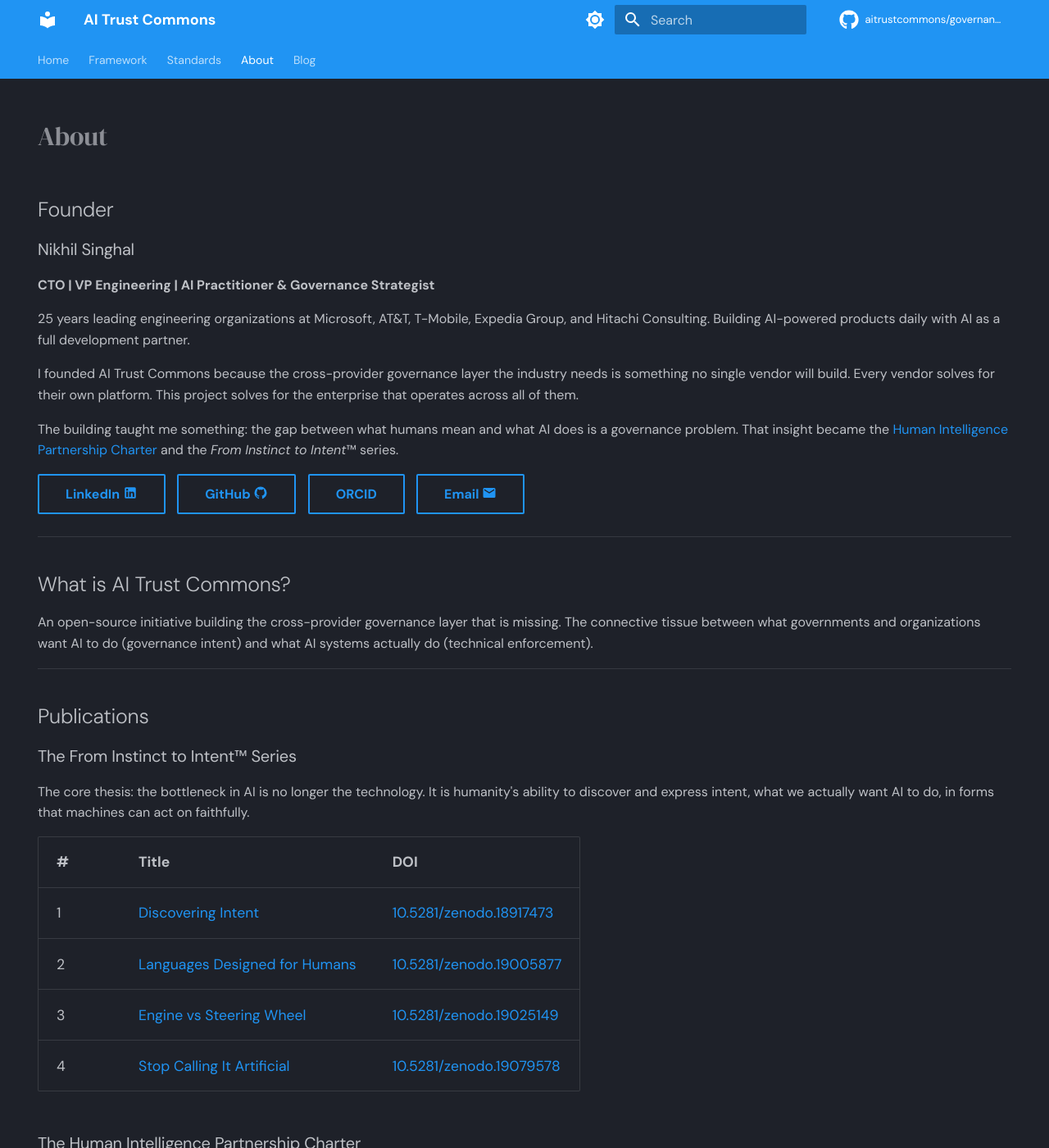
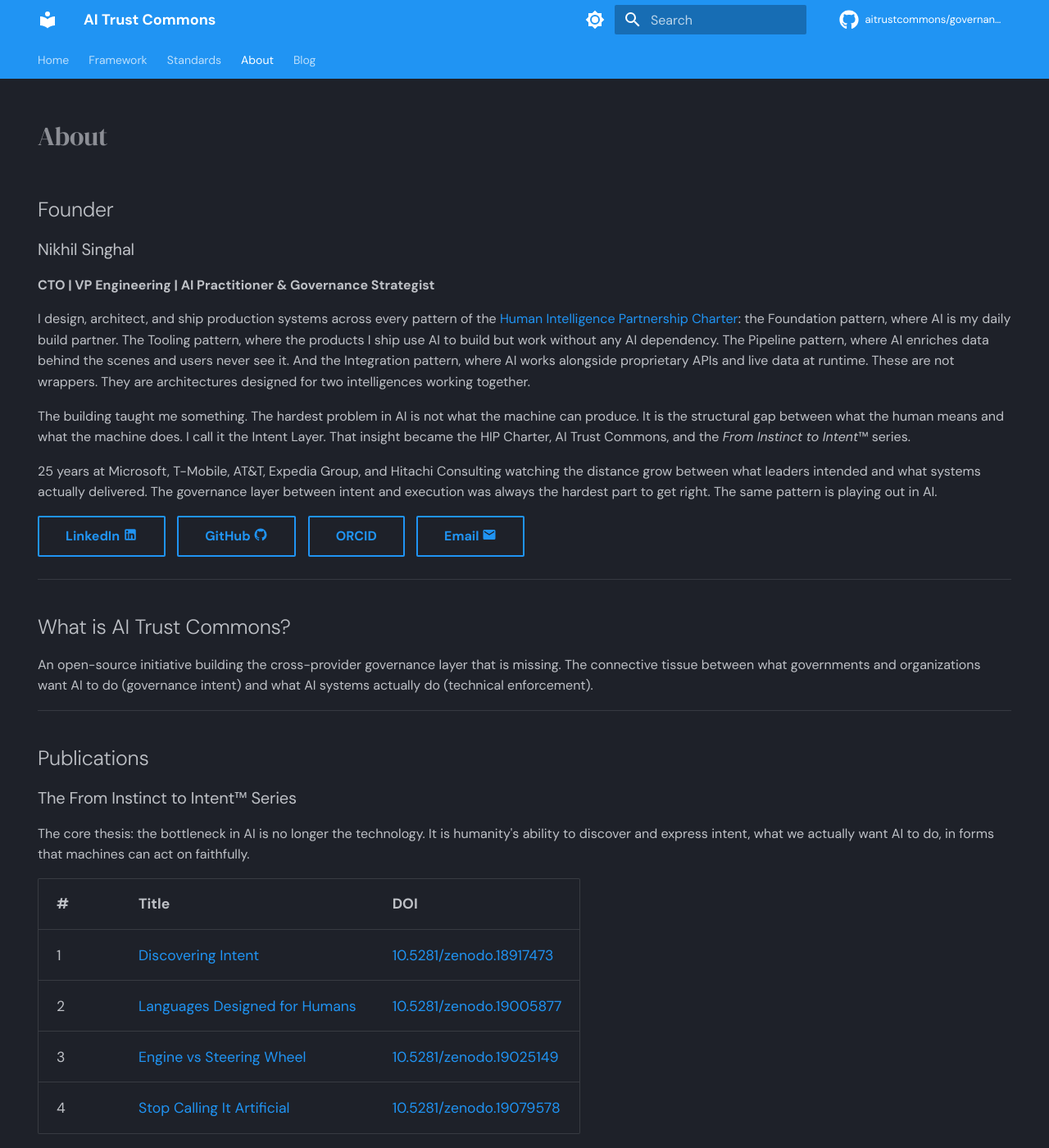
Before and after one commit to aitrustcommons/aitrustcommons.github.io, an MkDocs documentation site: the page built from docs/about.md, in a window 1280 px wide and 1400 px high. Shown: the whole window at 82% size. Built offline with MkDocs 1.6.1 and Material for MkDocs 9.7.7, drawn with Linux system fonts in a browser that asks for light colours; comment, search, counter and statistics services are not loaded; some of the changed text lies outside the part shown.

Commit message:
About page: refined narrative + avatar fix
About page: three beats from narrative/ source of truth
- Beat 1: four partnership patterns named with descriptions
- Beat 2: Intent Layer (not what machine can produce... the gap)
- Beat 3: 25 years softened (distance grew, hardest to get right)
- HIP Charter description: 15 positions on the map

Blog author: updated description to 'Builder who governs'
CSS: avatar object-fit fix for blog author images

```diff
--- a/docs/about.md
+++ b/docs/about.md
@@ -1,6 +1,6 @@
 ---
 title: "About AI Trust Commons"
-description: "Founded by Nikhil Singhal. 25 years of engineering leadership. Building the cross-provider AI governance layer no single vendor will build."
+description: "Founded by Nikhil Singhal. Builder who governs. The Human Intelligence Partnership Charter, the Intent Layer, and 25 years of engineering leadership."
 hide:
   - navigation
 ---
@@ -13,11 +13,11 @@ hide:
 
 **CTO | VP Engineering | AI Practitioner & Governance Strategist**
 
-25 years leading engineering organizations at Microsoft, AT&T, T-Mobile, Expedia Group, and Hitachi Consulting. Building AI-powered products daily with AI as a full development partner.
+I design, architect, and ship production systems across every pattern of the [Human Intelligence Partnership Charter](https://hipcharter.com): the Foundation pattern, where AI is my daily build partner. The Tooling pattern, where the products I ship use AI to build but work without any AI dependency. The Pipeline pattern, where AI enriches data behind the scenes and users never see it. And the Integration pattern, where AI works alongside proprietary APIs and live data at runtime. These are not wrappers. They are architectures designed for two intelligences working together.
 
-I founded AI Trust Commons because the cross-provider governance layer the industry needs is something no single vendor will build. Every vendor solves for their own platform. This project solves for the enterprise that operates across all of them.
+The building taught me something. The hardest problem in AI is not what the machine can produce. It is the structural gap between what the human means and what the machine does. I call it the Intent Layer. That insight became the HIP Charter, AI Trust Commons, and the *From Instinct to Intent*™ series.
 
-The building taught me something: the gap between what humans mean and what AI does is a governance problem. That insight became the [Human Intelligence Partnership Charter](https://hipcharter.com) and the *From Instinct to Intent*™ series.
+25 years at Microsoft, T-Mobile, AT&T, Expedia Group, and Hitachi Consulting watching the distance grow between what leaders intended and what systems actually delivered. The governance layer between intent and execution was always the hardest part to get right. The same pattern is playing out in AI.
 
 [LinkedIn :material-linkedin:](https://linkedin.com/in/nikhilsinghal){ .md-button }
 [GitHub :material-github:](https://github.com/nikhilsi){ .md-button }
@@ -47,7 +47,7 @@ The core thesis: the bottleneck in AI is no longer the technology. It is humanit
 
 ### The Human Intelligence Partnership Charter
 
-Four patterns of human-AI partnership. Drop "artificial." Start building with intelligence.
+Four partnership patterns. Fifteen positions on the map. Drop "artificial." Start building with intelligence.
 
 [Read the Charter at hipcharter.com](https://hipcharter.com){ .md-button .md-button--primary }
 
--- a/docs/blog/.authors.yml
+++ b/docs/blog/.authors.yml
@@ -1,5 +1,5 @@
 authors:
   nikhil:
     name: Nikhil Singhal
-    description: CTO | VP Engineering | AI Practitioner & Governance Strategist. Founder, AI Trust Commons.
+    description: Builder who governs. Founder, AI Trust Commons. Author, Human Intelligence Partnership Charter.
     avatar: https://github.com/nikhilsi.png
--- a/docs/stylesheets/extra.css
+++ b/docs/stylesheets/extra.css
@@ -61,6 +61,13 @@
   margin: 1rem 0;
 }
 
+/* --- Blog author avatar fix --- */
+.md-post .md-author img,
+.md-post__meta .md-author img {
+  object-fit: cover;
+  object-position: center top;
+}
+
 /* --- Footer --- */
 .md-footer-meta {
   font-size: 0.8rem;
```
